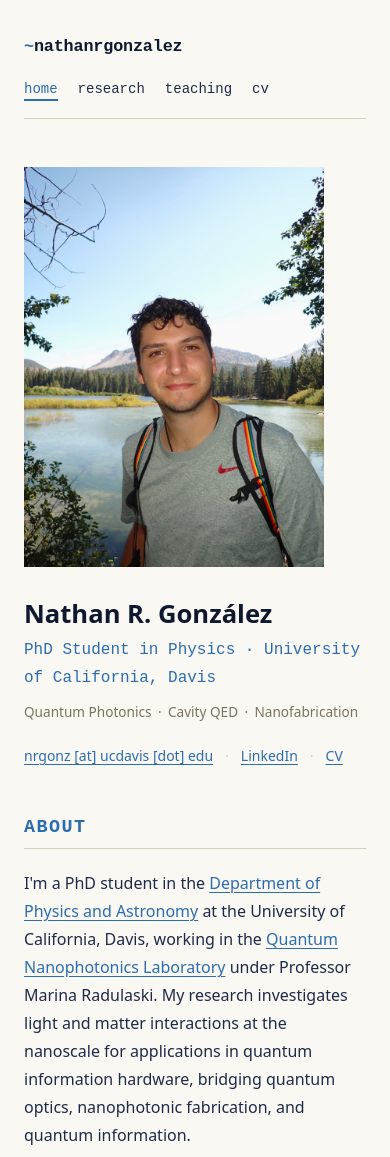
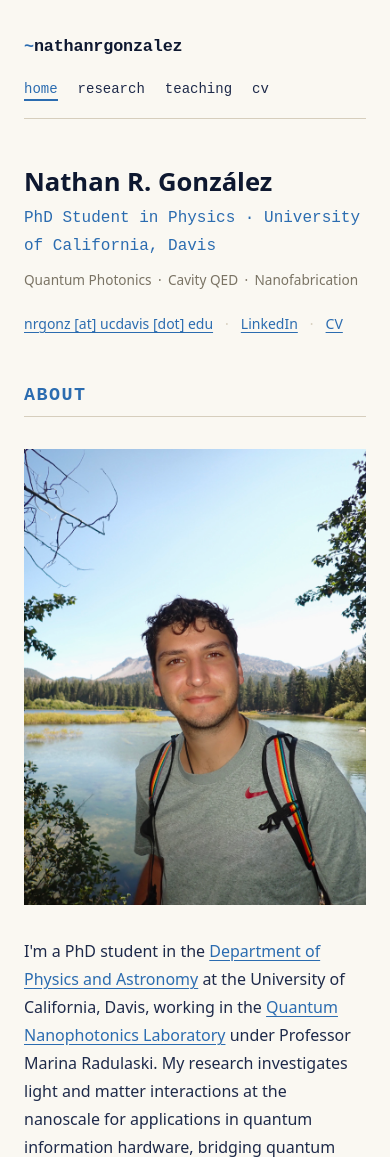
Before and after one commit to ngonzal/ngonzal.github.io, an Astro site in the folder Page/: page / in a window 390 px wide. Shown: the top 1157 px of the page. Built offline with nearby package versions, Linux system fonts and the light colour scheme; Astro itself is replaced by a stand-in of ours.

Commit message:
wrap around profile photo

```diff
--- a/Page/src/pages/index.astro
+++ b/Page/src/pages/index.astro
@@ -11,7 +11,6 @@ const meta = {
 <PageLayout meta={meta}>
   <!-- ── Hero ─────────────────────────────────────────── -->
   <section class="hero">
-    <div class="hero-text">
     <h1 class="name">Nathan R. González</h1>
     <p class="role">PhD Student in Physics · University of California, Davis</p>
     <p class="tags">
@@ -32,17 +31,15 @@ const meta = {
       <span class="sep">·</span>
       <a href="/cv">CV</a>
     </div>
-    </div>
-
-    <div class="hero-photo">
-      <img src="/photos/cover_photo.jpg" alt="Nathan González" />
-    </div>
   </section>
 
   <!-- ── Bio ──────────────────────────────────────────── -->
   <section class="section">
     <h2 class="section-heading">About</h2>
     <div class="prose">
+      <div class="hero-photo">
+        <img src="/photos/cover_photo.jpg" alt="Nathan González" />
+      </div>
       <p>
         I'm a PhD student in the <a
           href="https://physics.ucdavis.edu"
@@ -73,11 +70,9 @@ const meta = {
       </p>
     </div>
 
-    <div class="photo-wide" style="height: 100%; margin-top: 1.5rem;">
-      <img src="/photos/optics.jpg"/>
+    <div class="photo-wide" style="margin-top: 1.5rem;">
+      <img src="/photos/optics.jpg" />
     </div>
-
-
   </section>
 
   <!-- ── Research interests ────────────────────────────── -->
@@ -178,17 +173,7 @@ const meta = {
 <style>
   /* ── Hero ─────────────────────────────────── */
   .hero {
-    display: flex;
-    justify-content: space-between;
-    align-items: flex-start;
-    gap: 2rem;
     margin-bottom: 3rem;
-    flex-wrap: wrap;
-  }
-
-  .hero-text {
-    flex: 1;
-    min-width: 240px;
   }
 
   .name {
@@ -228,10 +213,22 @@ const meta = {
     color: var(--color-border);
   }
 
-  .hero-photo img,
-  .hero-photo .photo-placeholder {
-    width: 300px;
+  /* ── About photo float ────────────────────── */
+  .hero-photo {
+    float: right;
+    margin: 0 0 1rem 2rem;
+  }
+
+  .hero-photo img {
+    width: 180px;
     height: auto;
+    display: block;
+  }
+
+  .prose::after {
+    content: "";
+    display: table;
+    clear: both;
   }
 
   /* ── Sections ─────────────────────────────── */
@@ -249,6 +246,18 @@ const meta = {
     margin: 0 0 1.25rem;
     padding-bottom: 0.5rem;
     border-bottom: 1px solid var(--color-border);
+  }
+
+  /* ── Wide photo ───────────────────────────── */
+  .photo-wide {
+    width: 100%;
+    max-width: 100%;
+  }
+
+  .photo-wide img {
+    width: 100%;
+    height: auto;
+    display: block;
   }
 
   /* ── Interest list ────────────────────────── */
@@ -363,24 +372,19 @@ const meta = {
     width: 5.5rem;
   }
 
-  /* ── Wide photo placeholder ───────────────── */
-  .photo-wide {
-    width: 100%;
-    max-width: 100%;
-  }
-
+  /* ── Mobile ───────────────────────────────── */
   @media (max-width: 520px) {
-    .hero {
-      flex-direction: column-reverse;
-    }
-
     .name {
       font-size: 1.6rem;
     }
 
-    .hero-photo .photo-placeholder {
+    .hero-photo {
+      float: none;
+      margin: 0 0 1.25rem 0;
+    }
+
+    .hero-photo img {
       width: 100%;
-      height: 160px;
     }
   }
 </style>
```
Lines whose indentation alone changed are shown as unchanged.
